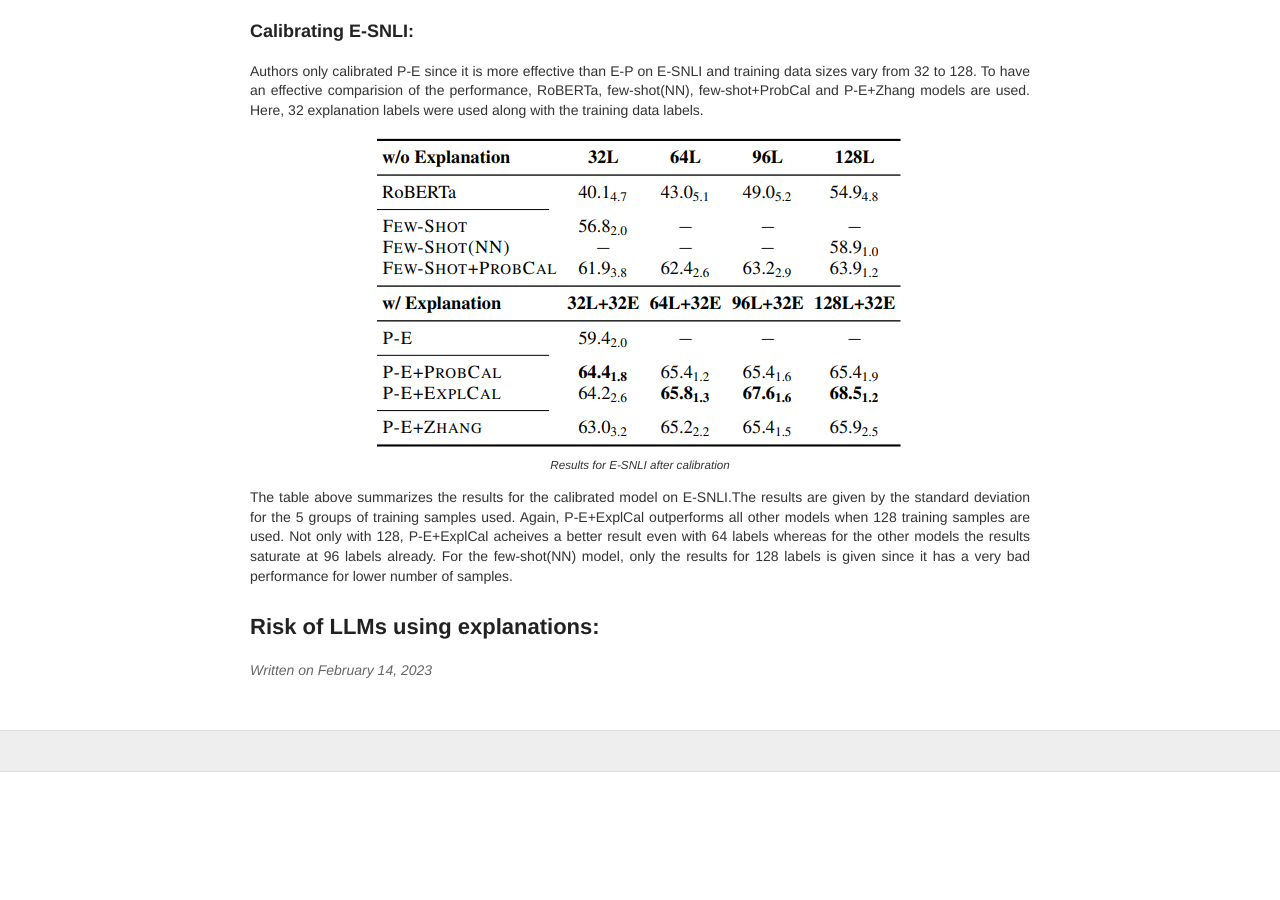
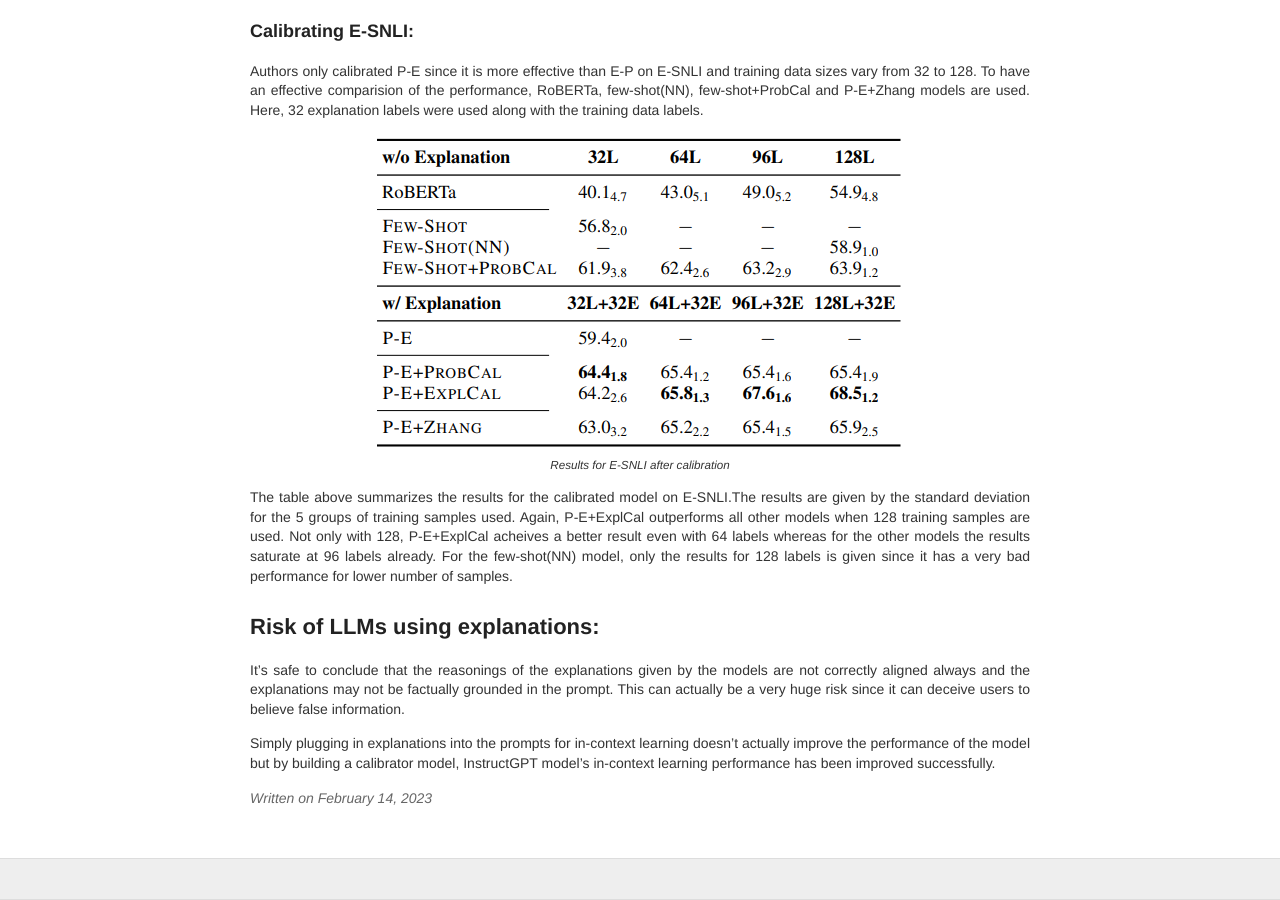
Before and after one commit to deepsthewarrior/deepsthewarrior.github.io, a Jekyll site: the page built from _posts/2023-2-14-Seminar-Report.md, in a window 1280 px wide and 900 px high, scrolled down 7085 px. Built offline with Jekyll 4.4.1, drawn with Linux system fonts in a browser that asks for light colours; before the commit the page ends 7857 px from its top, so only the background shows below that.

Commit message:
final changes

```diff
--- a/_posts/2023-2-14-Seminar-Report.md
+++ b/_posts/2023-2-14-Seminar-Report.md
@@ -193,3 +193,6 @@
 The table above summarizes the results for the calibrated model on E-SNLI.The results are given by the standard deviation for the 5 groups of training samples used. Again, P-E+ExplCal outperforms all other models when 128 training samples are used. Not only with 128, P-E+ExplCal acheives a better result even with 64 labels whereas for the other models the results saturate at 96 labels already. For the few-shot(NN) model, only the results for 128 labels is given since it has a very bad performance for lower number of samples.
 
 ## Risk of LLMs using explanations:
+It's safe to conclude that the reasonings of the explanations given by the models are not correctly aligned always and the explanations may not be factually grounded in the prompt. This can actually be a very huge risk since it can deceive users to believe false information.
+
+Simply plugging in explanations into the prompts for in-context learning doesn't actually improve the performance of the model but by building a calibrator model, InstructGPT model's in-context learning performance has been improved successfully.
```
